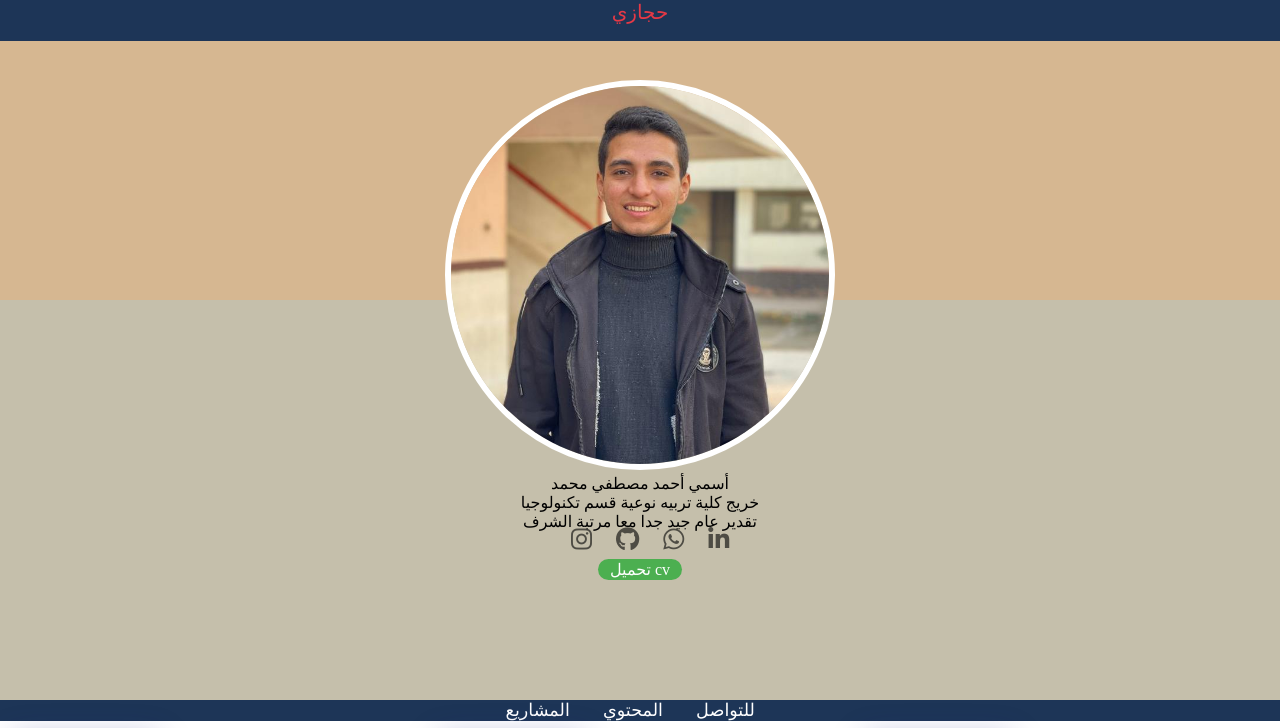
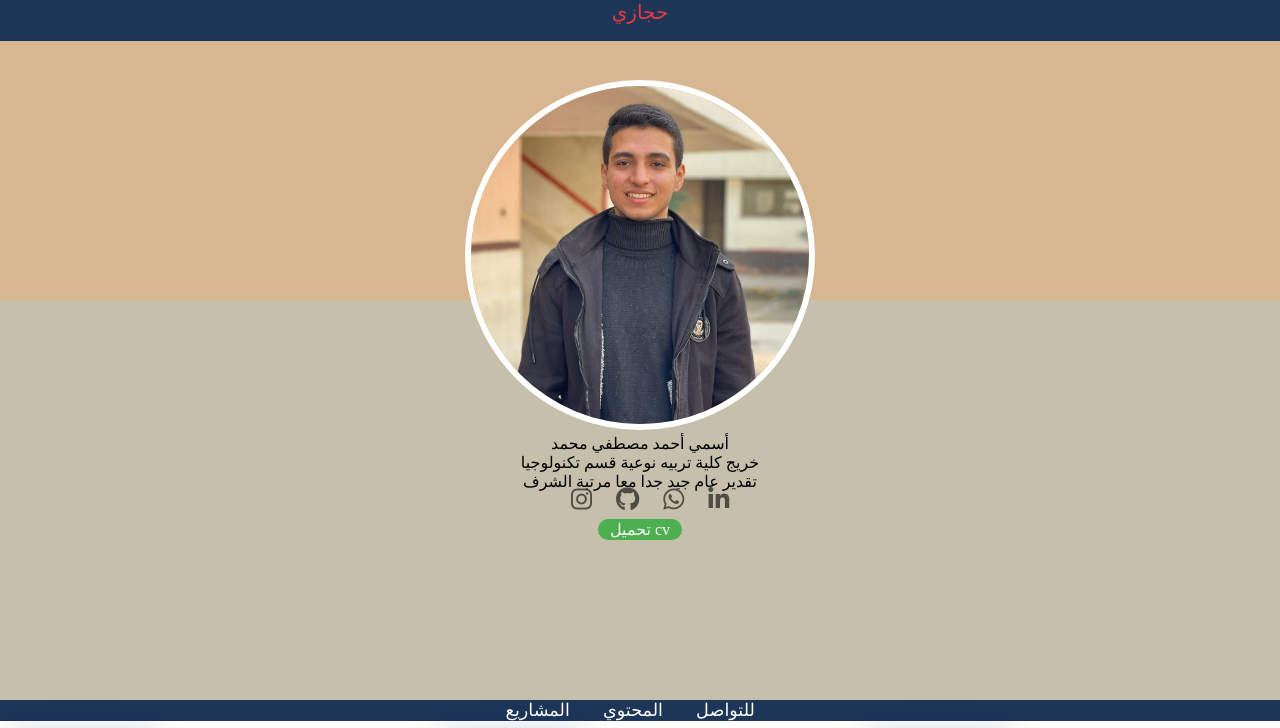
Before and after one commit to Hijazi01/hijazywebsite1, a plain HTML site: page index.html in a window 1280 px wide. Shown: the top 728 px of the page. Drawn offline with Linux system fonts and the light colour scheme; a small style sheet from the web is missing; a web font is replaced by a local one.

Commit message:
Update index.html

```diff
--- a/index.html
+++ b/index.html
@@ -18,7 +18,7 @@
        </header>
     <main>
         <div class="m1">
-            <img src="images/my.jpg" alt="" width="390px">
+            <img src="images/my.jpg" alt="" width="350px">
             <div class="contant">
                 <p><span>أسمي أحمد مصطفي محمد</span>
         خريج كلية تربيه نوعية قسم تكنولوجيا
```
